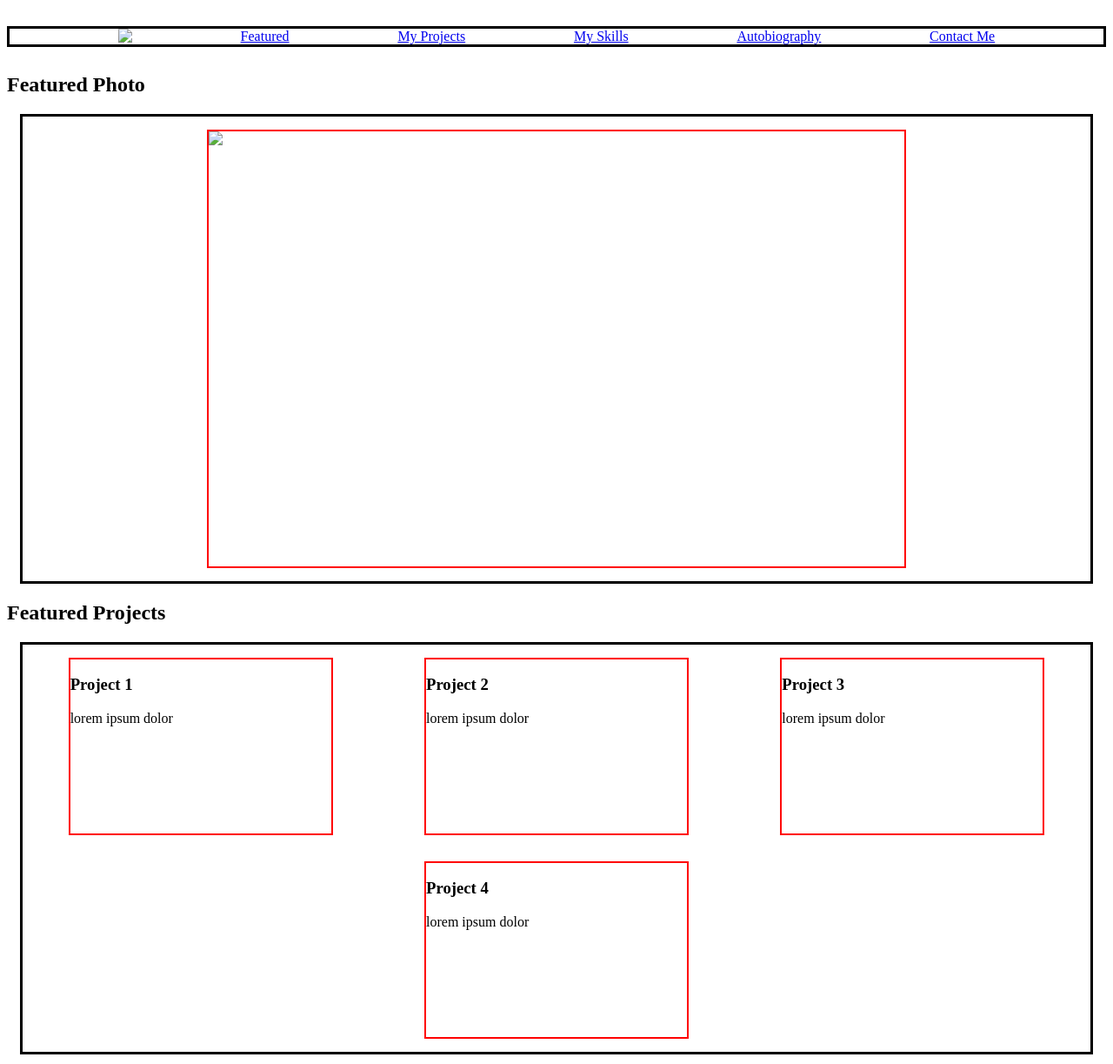
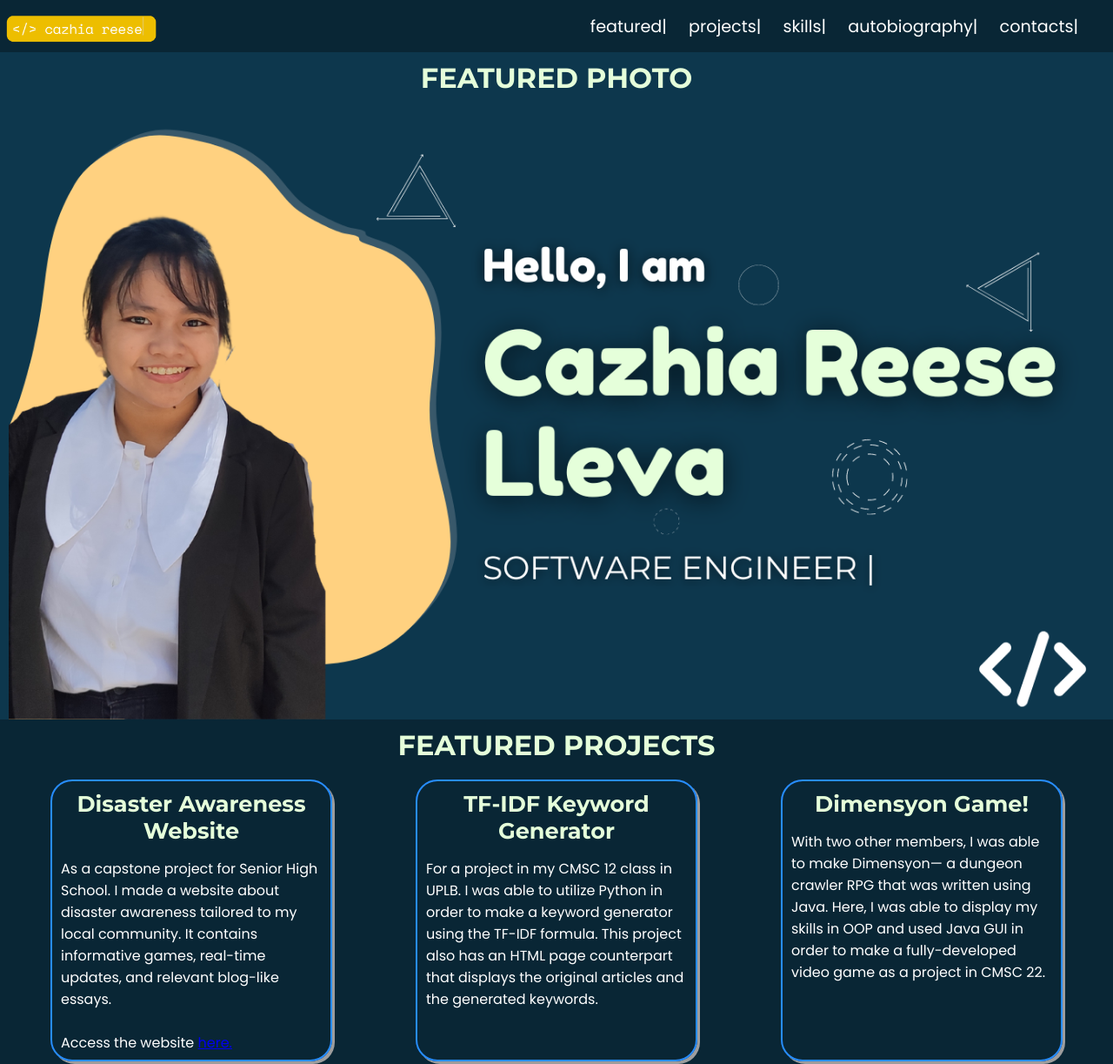
Before and after one commit to cazhiareese/cazhiareese.github.io, a plain HTML site: page index.html in a window 1280 px wide. Shown: the top 1223 px of the page at 87% size. Drawn offline with Linux system fonts and the light colour scheme.

Commit message:
style: changed page appearance

```diff
--- a/index.html
+++ b/index.html
@@ -5,129 +5,77 @@
 <head>
 
 	<title>Lleva's Portfolio</title>
-	<style>
+	<link rel="stylesheet" type="text/css" href="style/portfolio-style.css">
+	<link rel="preconnect" href="https://fonts.googleapis.com">
+	<link rel="preconnect" href="https://fonts.gstatic.com" crossorigin>
+	<link href="https://fonts.googleapis.com/css2?family=Fredoka:wght@300..700&family=Poppins:ital,wght@0,100;0,200;0,300;0,400;0,500;0,600;0,700;0,800;0,900;1,100;1,200;1,300;1,400;1,500;1,600;1,700;1,800;1,900&display=swap" rel="stylesheet">
 
+	<link href="https://fonts.googleapis.com/css2?family=Poppins:ital,wght@0,100;0,200;0,300;0,400;0,500;0,600;0,700;0,800;0,900;1,100;1,200;1,300;1,400;1,500;1,600;1,700;1,800;1,900&display=swap" rel="stylesheet">
 
-		.flex-header{
-			display: flex;
-			align-content: flex-start;
-			justify-content: space-evenly;
-			flex-direction: row;
-			border-style: solid;
-            border-width: 3px;
-            margin-bottom: 30px;
-            margin-top: 30px;
-		}
-        .flex-featured {
-            display: flex;
-            border-style: solid;
-            border-width: 3px;
-            margin-bottom: 30px;
-            flex-direction: row;
-            flex-wrap: wrap;
-            justify-content: space-around;
-            align-items: baseline;
-           	margin: 15px ;
-
-        }
-
-        .flex-item {
-
-        	height: 200px;
-			width: 300px;
-            border-style: solid;
-            border-width: 2px;
-            border-color: red;
-            margin: 15px;
-        }
-
-
-
-        #img-feat{
-        	height: 500px;
-        	width: 800px;
-        }
-
-        .flex-footer{
-			display: flex;
-			align-content: flex-end;
-
-			flex-direction: row;
-			border-style: solid;
-            border-width: 3px;
-            margin-top: 30px;
-		}
-
-		#skills-content{
-			height: 200px;
-			width: 700px;
-		}
-
-		#biography{
-			height: 200px;
-			width: 700px;
-		}
-
-
-
-    </style>
+	<link href="https://fonts.googleapis.com/css2?family=Montserrat:ital,wght@0,100..900;1,100..900&display=swap" rel="stylesheet">
 </head>
 <body>
 
 	<div class="flex-header" id= "navbar">
 
-		<img src="logo.png">
+		<img style= "flex: -1" id= "logo" src="images/lleva.png">
 
-		<a href="#featured"> Featured </a>
-		<a href="#projects"> My Projects </a>
-		<a href="#skills-content"> My Skills </a>
-		<a href="#biography"> Autobiography </a>
-		<a href="#footnote"> Contact Me </a>
+		<div id="buttons">
+		<a class="nav" href="#featured"> featured| </a>
+		<a class="nav" href="#projects"> projects| </a>
+		<a class = "nav" href="#skills-content"> skills| </a>
+		<a class = "nav"  href="#biography"> autobiography| </a>
+		<a class= "nav" id="contact" href="#footnote"> contacts|</a>
+		</div>
 	</div>
 
-	<div> <h2> Featured Photo</h2> </div>
-	<div class= "flex-featured" id="fetaured">
 
-		<div class="flex-item" id="img-feat"> <img src="featured-photo.png"></div>
+	<div id="featured"> <h2> FEATURED PHOTO</h2>
+	<div class= "flex-featured" >
+		 <img id="img-feat" src="images/Heading.png">
+
 
 
 	</div>
+</div>
 
-	<div> <h2> Featured Projects</h2> </div>
-	<div class="flex-featured" id="projects">
+	<div id="projects">
+	<div> <h2> FEATURED PROJECTS</h2> </div>
+	<div class="flex-featured">
 
 
 		<div class="flex-item" id="project1">
-			<h3>Project 1</h3>
-			<p> lorem ipsum dolor </p>
+			<h3>Disaster Awareness Website</h3>
+			<p> As a capstone project for Senior High School. I made a website about disaster awareness tailored to my local community. It contains informative games, real-time updates, and relevant blog-like essays. <br><br> Access the website <a href="https:/reesecazhia.github.io"> here. </a></p>
 		</div>
 
 		<div class="flex-item" id="project2">
-			<h3>Project 2</h3>
-			<p> lorem ipsum dolor </p>
+			<h3>TF-IDF Keyword Generator</h3>
+			<p> For a project in my CMSC 12 class in UPLB. I was able to utilize Python in order to make a keyword generator using the TF-IDF formula. This project also has an HTML page counterpart that displays the original articles and the generated keywords.</p>
 		</div>
 
 		<div class="flex-item" id="project3">
-			<h3>Project 3</h3>
-			<p> lorem ipsum dolor </p>
+			<h3>Dimensyon Game!</h3>
+			<p> With two other members, I was able to make Dimensyon— a dungeon crawler RPG that was written using Java. Here, I was able to display my skills in OOP and used Java GUI in order to make a fully-developed video game as a project in CMSC 22. </p>
 		</div>
 
 		<div class="flex-item" id="project4">
-			<h3>Project 4</h3>
-			<p> lorem ipsum dolor </p>
+			<h3>Other projects</h3>
+			<p> I have more mini projects that I was able to do as a laboratory exercise or as a hobby! Feel free to contact me using the contact details below to know more. </p>
 		</div>
 
 	</div>
+</div>
 
 	<div class="flex-featured" id="skills">
 		<div class="flex-item" id="skills-content">
-			<h3>Skills</h3>
-			<p> lorem ipsum dolor </p>
+			<h2>Skills</h2>
+			<p> I am well-versed in Python, C, and Java. I also have basic and continuously improving knowledge about JavaScript and Assembly. I am able to make simple web pages and I have an eye for design. I can also work well with others when collaborating for projects. I do pretty well in my academics. I am also able to take on leadership roles and be an effective subordinate that has my own initiative. </p>
 		</div>
 
 		<div class="flex-item" id="biography">
-			<h3>Autobiography</h3>
-			<p> lorem ipsum dolor </p>
+			<h2>Autobiography</h2>
+			<p> I was born and raised in Tayabas City, Quezon Province on March 24, 2004. I studied elementary in Tayabas West Central School 1 and secondary in Luis Palad Integrated High School— both of which are inside Tayabas. I am currently an undergraduate student taking BS Computer Science at the University of the Philippines Los Banos. </p>
 		</div>
 
 	</div>
--- /dev/null
+++ b/style/portfolio-style.css
@@ -0,0 +1,131 @@
+		.flex-header{
+			display: flex;
+
+			justify-content: space-between;
+
+			flex-direction: row;
+			flex-wrap:wrap;
+
+            background-color: #092635;
+            align-items: center;
+            align-content: center;
+			padding-right: 30px;
+
+		}
+
+		body{
+			margin: 0;
+			background-color: #092635;
+		}
+
+
+        .flex-featured {
+            display: flex;
+            flex-direction: row;
+            flex-wrap: wrap;
+            justify-content: space-around;
+            align-items: baseline;
+           	margin: 10px ;
+
+        }
+
+        #featured{
+        	background-color: #0D374D;
+
+        	padding-top: 10px;
+        	margin: 0;
+        }
+
+        h2{
+        	text-align: center;
+        	font-family: "Montserrat", sans-serif;
+        	font-size: 200%;
+        	color: #E5FFDA;
+        	margin: 0;
+        }
+
+         h3{
+        	text-align: center;
+        	font-family: "Montserrat", sans-serif;
+        	font-size: 160%;
+        	color:#E5FFDA;
+        	margin: 0;
+        }
+
+        .flex-item {
+
+        	height: 300px;
+			width: 300px;
+            border-style: solid;
+            border-width: 2px;
+            border-radius: 25px;
+            border-color: #278DFF;
+            margin: 10px;
+            box-shadow: 3px 3px #9D9D9D;
+            padding: 10px;
+
+        }
+
+       #skills{
+       	margin-top: 40px;
+       }
+
+        #img-feat{
+        	align-self: center;
+        	height: 100%;
+        	width: 100%;
+        	margin: 0px;
+        	padding-top: 0;
+
+
+        }
+
+
+
+        .flex-footer{
+			display: flex;
+			align-content: flex-end;
+
+			flex-direction: row;
+			border-style: solid;
+            border-width: 3px;
+            margin-top: 30px;
+		}
+
+		#skills-content{
+			height: 200px;
+			width: 700px;
+		}
+
+		#biography{
+			height: 200px;
+			width: 700px;
+		}
+
+		#logo{
+			height:60px;
+			width: 180px;
+			float: left;
+			align-self: flex-start;
+
+			margin-right: auto;
+		}
+
+
+		#projects{
+			background-color: #092635;
+		}
+		.nav{
+			color: #FFF;
+			font-family: "Poppins", sans-serif;
+			text-decoration: none;
+			font-size: 120%;
+			align-self: center;
+			margin: 10px;
+		}
+
+		p{
+			color: #FFF;
+			font-family: "Poppins", sans-serif;
+			font-size: 100%;
+		}
```
Also changed, not shown: images/Heading.png (added), images/lleva.png (added), images/logo.png (added), 1 other file.
